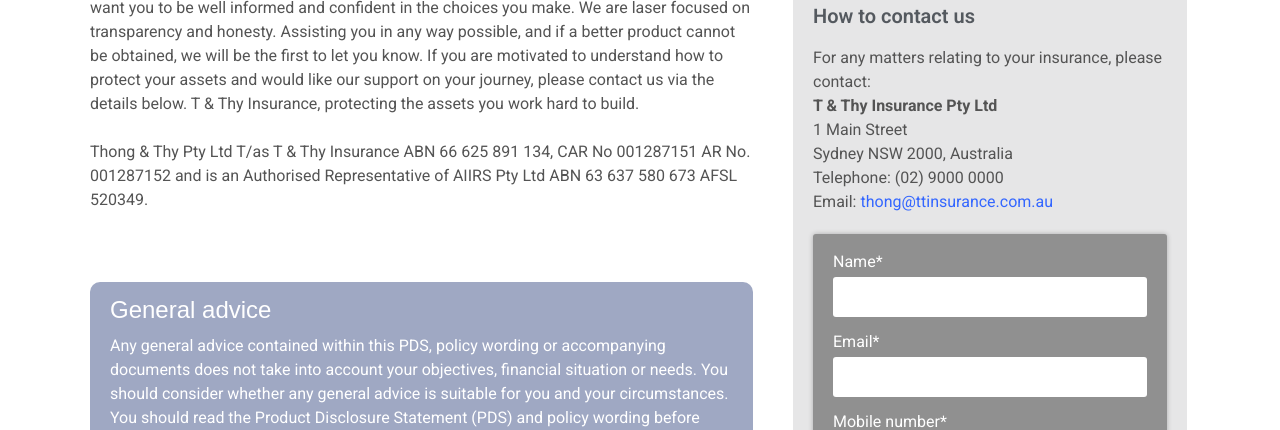
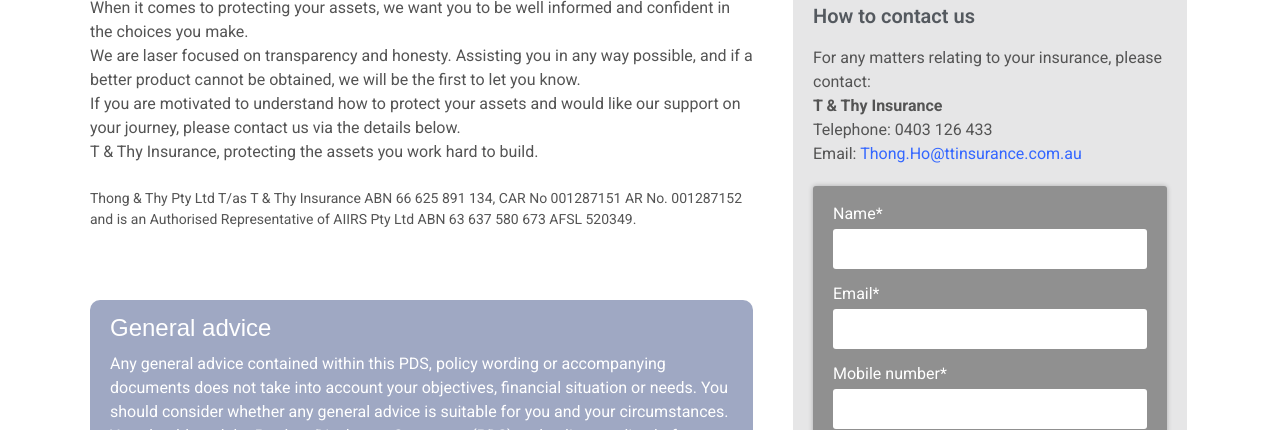
Before and after one commit to ttinsurance/ttinsurance.github.io, a plain HTML site: page index.html in a window 1280 px wide. Shown: the part 754-1184 px from the top of the page. Drawn offline with Linux system fonts and the light colour scheme; a web font is replaced by a local one.

Commit message:
add paragraphs

```diff
--- a/index.html
+++ b/index.html
@@ -191,24 +191,23 @@
                                 </h2>
                                 <p>
                                   T & Thy Insurance is a family owned and run
-                                  insurance brokerage. We are here to help you
+                                  insurance brokerage.
+                                </p>
+                                <p>We are here to help you
                                   tackle the burdens of insurance. Whether it be
                                   for your home, business, motor vehicle or
                                   strata complex, we'll be right there with you.
-                                  When it comes to protecting your assets, we
-                                  want you to be well informed and confident in
-                                  the choices you make. We are laser focused on
-                                  transparency and honesty. Assisting you in any
-                                  way possible, and if a better product cannot
-                                  be obtained, we will be the first to let you
-                                  know. If you are motivated to understand how
-                                  to protect your assets and would like our
-                                  support on your journey, please contact us via
-                                  the details below. T & Thy Insurance,
-                                  protecting the assets you work hard to build.
                                 </p>
+                                <p>
+                                  When it comes to protecting your assets, we want you to be well informed and confident in the choices you make.
+                                </p>
+                                <p>
+                                  We are laser focused on transparency and honesty. Assisting you in any way possible, and if a better product cannot be obtained, we will be the first to let you know.
+                                </p>
+                                <p>If you are motivated to understand how to protect your assets and would like our support on your journey, please contact us via the details below.</p>
+                                <p>T & Thy Insurance, protecting the assets you work hard to build.</p>
                                 <p>&nbsp;</p>
-                                <p>
+                                <p style="font-size: 14px;">
                                   Thong & Thy Pty Ltd T/as T & Thy Insurance ABN
                                   66 625 891 134, CAR No 001287151 AR No.
                                   001287152 and is an Authorised Representative
@@ -316,18 +315,16 @@
                                   please contact:
                                 </p>
                                 <p>
-                                  <strong>T & Thy Insurance Pty Ltd</strong>
+                                  <strong>T & Thy Insurance</strong>
                                 </p>
-                                <p>1 Main Street</p>
-                                <p>Sydney NSW 2000, Australia</p>
-                                <p>Telephone: (02) 9000 0000</p>
+                                <p>Telephone: 0403 126 433</p>
                                 <p>
                                   Email:
                                   <span style="color: #3366ff"
                                     ><a
                                       style="color: #3366ff"
-                                      href="mailto:thong@ttinsurance.com.au"
-                                      >thong@ttinsurance.com.au</a
+                                      href="mailto:Thong.Ho@ttinsurance.com.au"
+                                      >Thong.Ho@ttinsurance.com.au</a
                                     ></span
                                   >
                                 </p>
```
